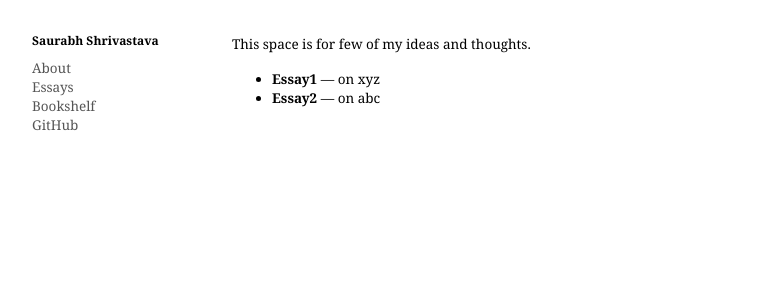
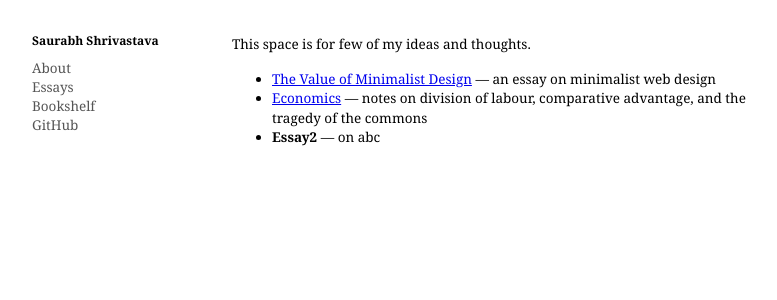
Before and after one commit to saurabhshrivastava1/saurabhshrivastava1.github.io, a Jekyll site: the page built from essays.markdown, in a window 1280 px wide. Shown: the top 300 px of the page, without its empty margins (8-785 px from the left). Built offline with Jekyll 4.4.1, drawn with Linux system fonts in a browser that asks for light colours.

Commit message:
Created first essay with sidebar layout

```diff
--- a/assets/style.scss
+++ b/assets/style.scss
@@ -54,11 +54,22 @@ body {
     line-height: 1.45;
 }
 
-h2 {
+/* Ensure page headings and post titles match exactly */
+#content > h2,
+article.post .post-title {
+    font-family: Georgia, serif;
     font-size: 18px;
     font-weight: normal;
     margin-top: 0;
     margin-bottom: 15px;
+}
+
+/* Tighten spacing under h3 and allow no-gap paragraphs */
+h3 {
+    font-size: 15px;
+    font-weight: bold; /* make h3 bold */
+    margin-top: 0;
+    margin-bottom: 0; /* no gap after h3 */
 }
 
 p {
@@ -66,8 +77,47 @@ p {
     margin-bottom: 15px;
 }
 
+p.notop {
+    margin-top: 0; /* helper class to remove top spacing where desired */
+}
+
+/* Post page tweaks: match Bookshelf heading typography */
+article.post .post-meta { display: none; }
+article.post .post-title {
+    font-family: Georgia, serif; /* same serif family */
+    font-size: 18px; /* match Bookshelf h2 size */
+    font-weight: normal; /* match Bookshelf weight */
+    margin-top: 0;
+    margin-bottom: 15px; /* match h2 spacing */
+}
+.post-content {
+    font-family: Georgia, serif; /* ensure post body uses same font */
+    font-size: 13.5px;
+    line-height: 1.45;
+}
+.post-content h2 {
+    font-size: 15px; /* slightly smaller for post section headings */
+    font-weight: bold; /* make section headings bold like About */
+    margin-top: 0;
+    margin-bottom: 0; /* remove gap after heading */
+}
+.post-content h2 + p { margin-top: 0; }
+
+/* Post-specific overrides to match essay page */
+article.post .post-title { font-style: italic; margin-bottom: 5px; }
+article.post .post-meta { display: block; margin-bottom: 30px; }
+article.post .post-meta time { color: #888; font-size: 12px; display: block; }
+.post-content h2, .post-content h3, .post-content h4 {
+    font-size: 15px;
+    font-weight: bold;
+    margin-top: 0;
+    margin-bottom: 0;
+}
+.post-content h2 + p, .post-content h3 + p, .post-content h4 + p { margin-top: 0; }
+
 /* Responsive: stack on mobile */
 @media (max-width: 650px) {
     #menu { position: relative; left: 20px; top: 20px; width: auto; }
     #content { margin-left: 20px; margin-top: 40px; padding-right: 20px; }
+    article.post .post-title { font-size: 18px; }
 }
--- a/essays.markdown
+++ b/essays.markdown
@@ -23,7 +23,8 @@ layout: null
 <div id="content">
     <p>This space is for few of my ideas and thoughts.</p>
     <ul>
-        <li><strong>Essay1</strong> — on xyz </li>
+        <li><a href="{{ '/essays/essay1.html' | relative_url }}">The Value of Minimalist Design</a> — an essay on minimalist web design</li>
+        <li><a href="{{ '/essays/economics.html' | relative_url }}">Economics</a> — notes on division of labour, comparative advantage, and the tragedy of the commons</li>
         <li><strong>Essay2</strong> — on abc</li>
         </ul>
 </div>
```
Also changed, not shown: books.markdown (+6 -6 lines), essays/economics.markdown (added, +41 -0 lines), essays/essay1.markdown (added, +41 -0 lines).
